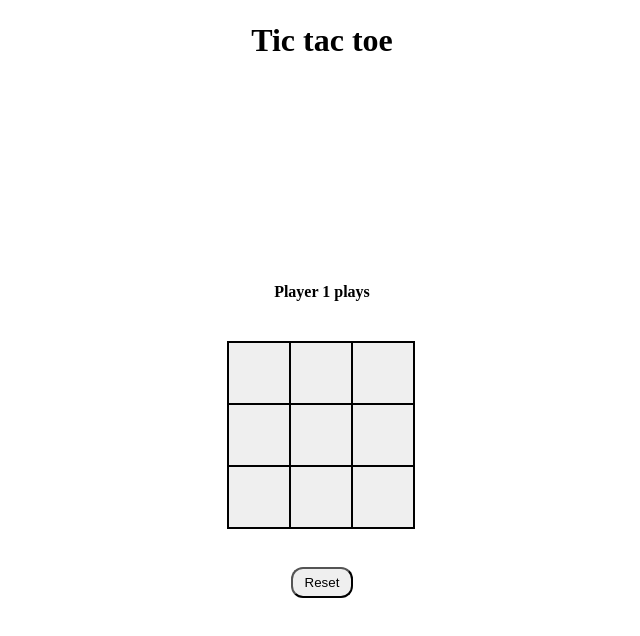
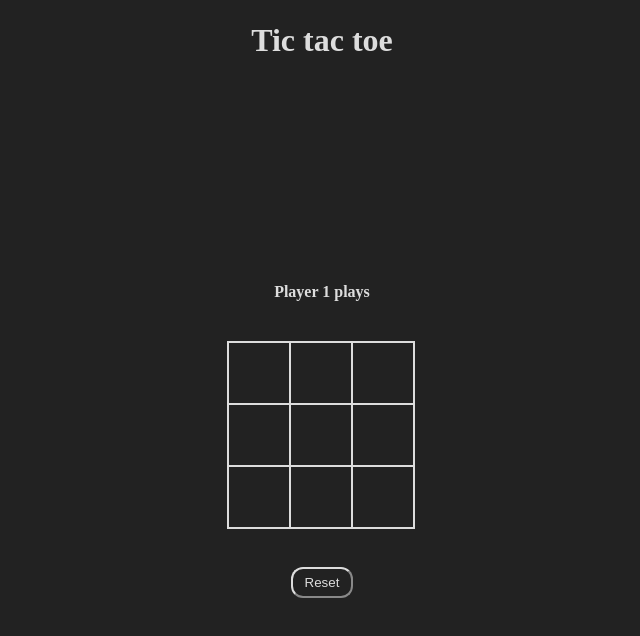
Before and after one commit to eduardocruzpalacios/tic-tac-toe-react, a React (Create React App) app: page / in a window 1280 px wide. Shown: the top 636 px of the page, without its empty margins (318-958 px from the left). Built offline with nearby package versions, Linux system fonts and the light colour scheme.

Commit message:
React Context

```diff
--- /dev/null
+++ b/src/common/ThemeContext.ts
@@ -0,0 +1,17 @@
+import { createContext, useContext } from 'react';
+
+export enum THEME {
+  dark = 'dark',
+  light = 'light'
+}
+
+type GlobalTheme = {
+  theme?: THEME;
+  setTheme?: (theme: THEME) => void;
+};
+
+const GlobalThemeContext = createContext<GlobalTheme>({
+  theme: THEME.dark
+});
+
+export const useGlobalTheme = (): GlobalTheme => useContext(GlobalThemeContext);
--- a/src/components/atoms/Button/Button.tsx
+++ b/src/components/atoms/Button/Button.tsx
@@ -1,14 +1,18 @@
 import React from 'react';
 import { ButtonProps } from './ButtonType';
 import { ButtonStyled } from './styled';
+import { useGlobalTheme } from '../../../common/ThemeContext';
 
 export const Button: React.FC<ButtonProps> = ({
   value,
   handleOnClick
-}: ButtonProps) => (
-  <React.Fragment>
-    <ButtonStyled onClick={handleOnClick}>
-      {value && value}
-    </ButtonStyled>
-  </React.Fragment>
-);
+}: ButtonProps) => {
+  const { theme } = useGlobalTheme();
+  return (
+    <React.Fragment>
+      <ButtonStyled onClick={handleOnClick} className={theme}>
+        {value && value}
+      </ButtonStyled>
+    </React.Fragment>
+  );
+};
--- a/src/components/atoms/Button/styled.ts
+++ b/src/components/atoms/Button/styled.ts
@@ -3,4 +3,10 @@ import Styled from 'styled-components';
 export const ButtonStyled = Styled.button`
   border-radius: 12px;
   padding: 6px 12px;
+  &.dark {
+    border-color: #ddd;
+  }
+  &.light {
+    border-color: #222;
+  }
 `;
--- a/src/components/atoms/Tile/Tile.tsx
+++ b/src/components/atoms/Tile/Tile.tsx
@@ -1,15 +1,20 @@
 import React from 'react';
 import { TileProps } from './TileType';
 import { TileStyled } from './styled';
+import { useGlobalTheme } from '../../../common/ThemeContext';
 
 export const Tile: React.FC<TileProps> = ({
   id,
   value,
   handleOnClick
-}: TileProps) => (
-  <React.Fragment>
-    <TileStyled id={id} onClick={handleOnClick}>
-      {value && value}
-    </TileStyled>
-  </React.Fragment>
-);
+}: TileProps) => {
+  const { theme } = useGlobalTheme();
+
+  return (
+    <React.Fragment>
+      <TileStyled id={id} onClick={handleOnClick} className={theme}>
+        {value && value}
+      </TileStyled>
+    </React.Fragment>
+  );
+};
--- a/src/components/atoms/Tile/styled.ts
+++ b/src/components/atoms/Tile/styled.ts
@@ -3,16 +3,23 @@ import Styled from 'styled-components';
 const size = 64;
 
 export const TileStyled = Styled.button`
-  border: 2px solid #000;
-  margin-left: -2px;
-  margin-bottom: -2px;
   border-radius: 0;
+  border-style: solid;
+  border-width: 2px;
   font-size: ${size / 2}px;
   height: ${size}px;
   line-height: ${size}px;
+  margin-left: -2px;
+  margin-bottom: -2px;
   text-align: center;
   width: ${size}px;
   &:focus {
     outline: none;
   }
+  &.dark {
+    border-color: #ddd;
+  }
+  &.light {
+    border-color: #222;
+  }
 `;
--- /dev/null
+++ b/src/components/pages/MainPage/MainPage.css
@@ -0,0 +1,9 @@
+.dark {
+  background-color: #222;
+  color: #ddd;
+}
+
+.light {
+  background-color: #ddd;
+  color: #222;
+}
--- a/src/components/pages/MainPage/MainPage.tsx
+++ b/src/components/pages/MainPage/MainPage.tsx
@@ -2,16 +2,20 @@ import React from 'react';
 import { Game } from '../../../components/organisms';
 import { Title } from '../../../components/atoms';
 import { HeaderStyled, MainStyled } from './styled';
+import { useGlobalTheme } from '../../../common/ThemeContext';
+import './MainPage.css';
 
 export const MainPage: React.FC = () => {
   const title = 'Tic tac toe';
 
+  const { theme } = useGlobalTheme();
+
   return (
     <React.Fragment>
-      <HeaderStyled>
+      <HeaderStyled className={theme}>
         <Title value={title}></Title>
       </HeaderStyled>
-      <MainStyled>
+      <MainStyled className={theme}>
         <Game />
       </MainStyled>
     </React.Fragment>
```
